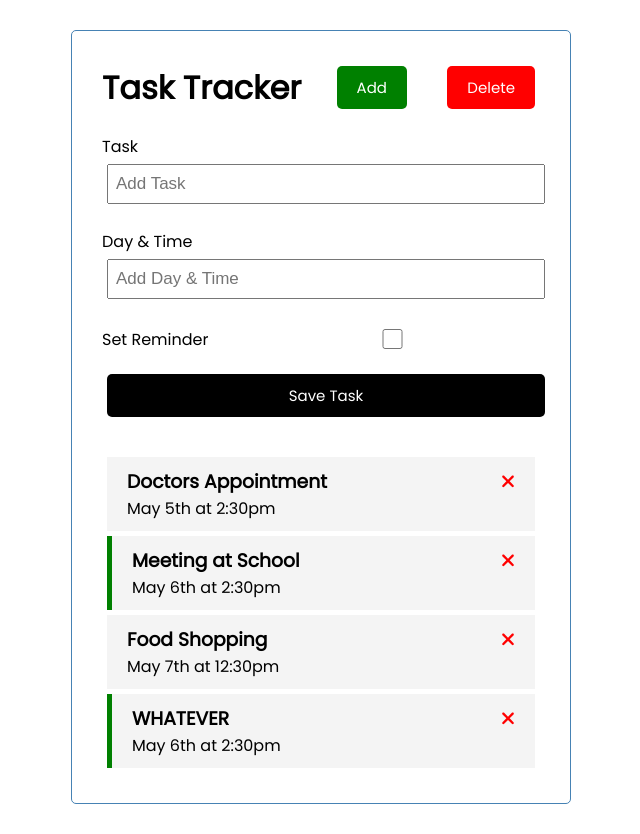
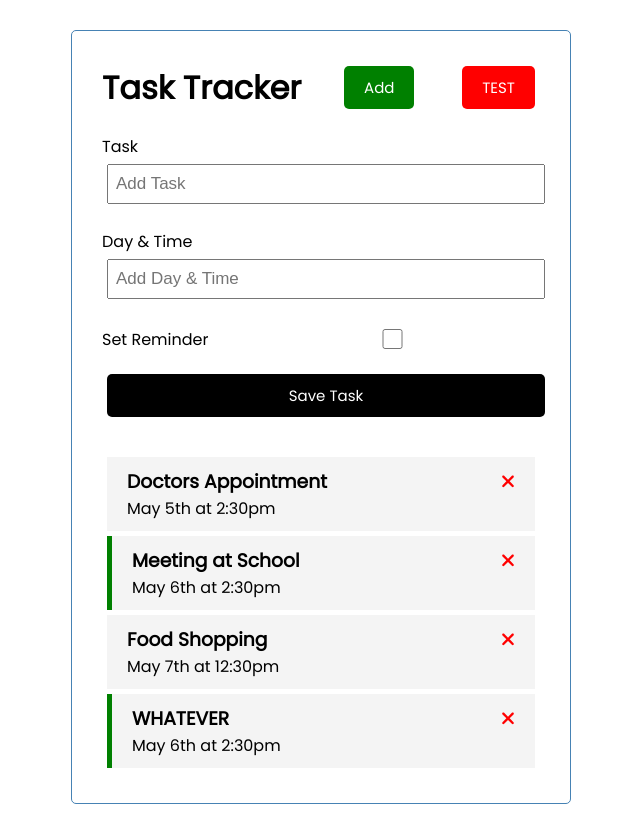
Before and after one commit to LiamJDesmond84/Angular-Tutorial, an Angular app: page / in a window 1280 px wide. Shown: the whole page, without its empty margins (319-959 px from the left). Built offline with nearby package versions, Linux system fonts and the light colour scheme; data requests are answered from the project's data file.

Commit message:
Added UI service

```diff
--- a/src/app/components/header/header.component.html
+++ b/src/app/components/header/header.component.html
@@ -1,5 +1,5 @@
 <header>
     <h1>{{title}}</h1>
     <app-button color="green" text="Add" (btnClick)="addMe()"></app-button>
-    <app-button color="red" text="Delete" (btnClick)="deleteMe()"></app-button>
+    <app-button color="red" text="TEST" (btnClick)="deleteMe()"></app-button>
 </header>
--- a/src/app/components/header/header.component.ts
+++ b/src/app/components/header/header.component.ts
@@ -1,4 +1,5 @@
 import { Component } from '@angular/core';
+import { UiService } from 'src/app/services/ui.service';
 
 @Component({
   selector: 'app-header',
@@ -8,8 +9,10 @@ import { Component } from '@angular/core';
 export class HeaderComponent {
   title: string = "Task Tracker";
 
+  constructor(private uiService: UiService){}
+
   toggleAddTask(){
-    console.log("Toggle")
+    this.uiService.toggleAddTask();
   }
 
 
--- a/src/app/services/ui.service.ts
+++ b/src/app/services/ui.service.ts
@@ -15,4 +15,8 @@ export class UiService {
     this.showAddTask = !this.showAddTask;
     this.subject.next(this.showAddTask);
   }
+
+  onToggle(): Observable<any>{
+    return this.subject.asObservable();
+  }
 }
```
